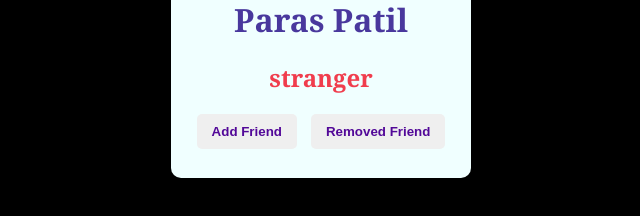
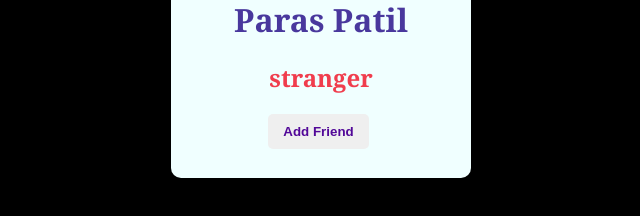
Before and after one commit to tejasmusale99/add_friend, a plain HTML site: page index.html in a window 1280 px wide. Shown: the part 412-628 px from the top of the page, without its empty margins (319-959 px from the left). Drawn offline with Linux system fonts and the light colour scheme.

Commit message:
layout for combined logic

```diff
--- a/index.html
+++ b/index.html
@@ -14,7 +14,7 @@
         <h2 id="msgConfirm">stranger</h2>
         <div class="profile_buttons">
             <button id="addFriend_btn">Add Friend</button>
-            <button id="removeFriend_btn">Removed Friend</button>
+            <!-- <button id="removeFriend_btn">Removed Friend</button> -->
         </div>
     </div>
 
```
